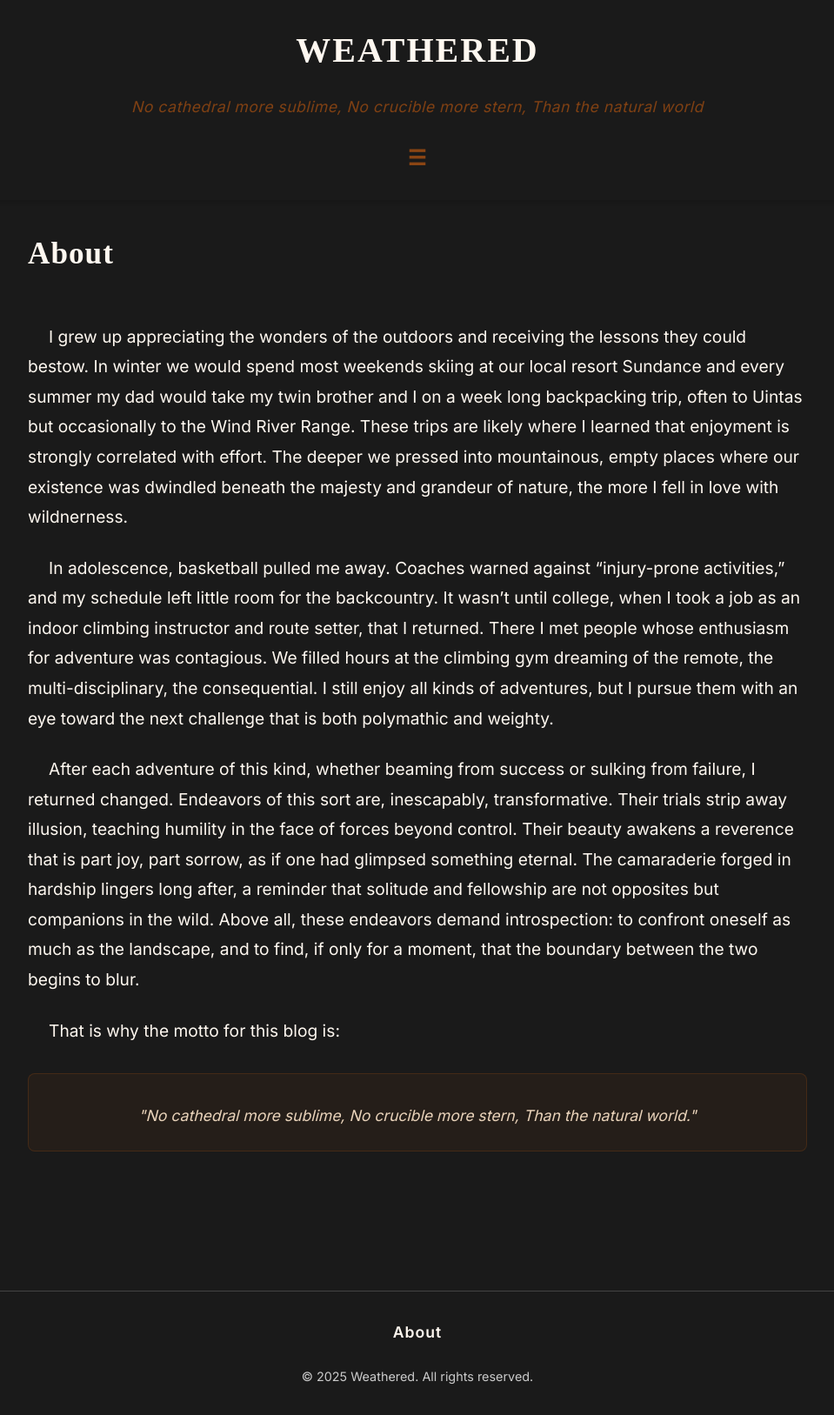
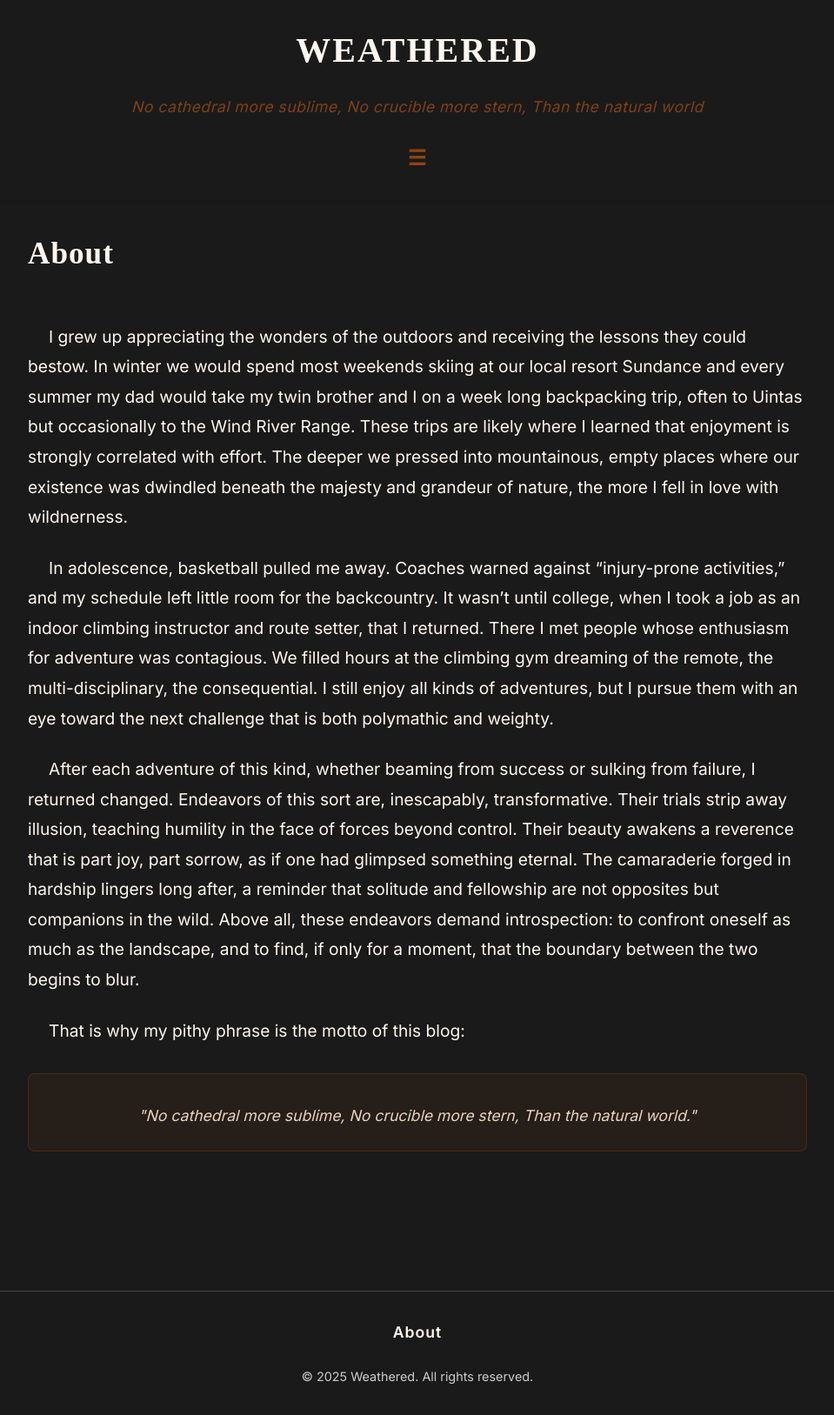
Before and after one commit to shanehaynes/OutdoorBlog, a Jekyll site: the page built from about/index.html, in a window 1280 px wide. Shown: the whole page at 87% size, without its empty margins (160-1119 px from the left). Built offline with Jekyll 4.4.1, drawn with Linux system fonts in a browser that asks for light colours; some web fonts are replaced.

Commit message:
Update about page content

```diff
--- a/about/index.html
+++ b/about/index.html
@@ -33,7 +33,7 @@ permalink: /about/
         these endeavors demand introspection: to confront oneself as much as the landscape, and to find, if only for a
         moment, that the boundary between the two begins to blur.</p>
 
-      <p>That is why the motto for this blog is:</p>
+      <p>That is why my pithy phrase is the motto of this blog:</p>
 
       <p><span style="text-align: center; font-style: italic; display: block">"No cathedral more sublime, No crucible more stern, Than the natural world." </span></p>
     </div>
```
